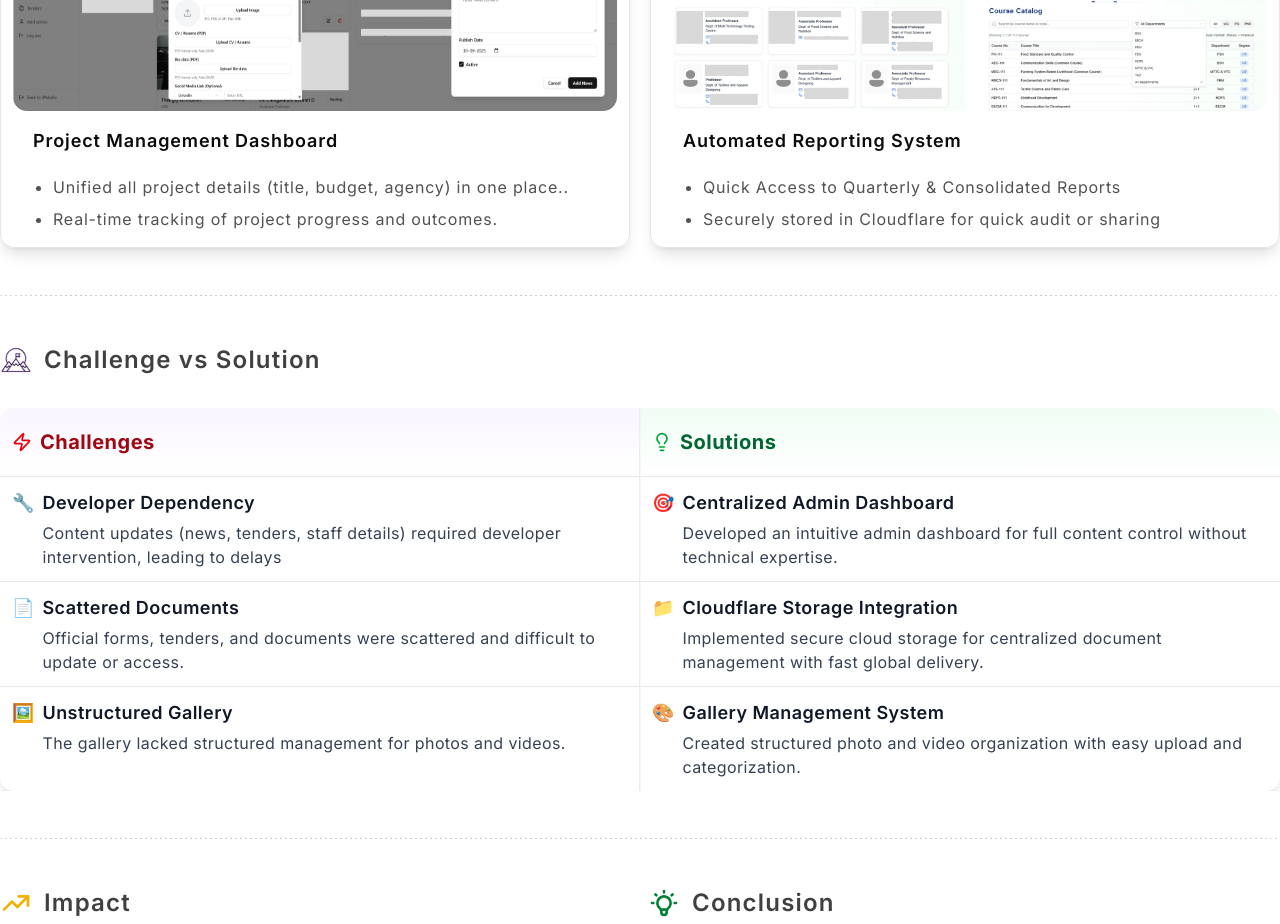
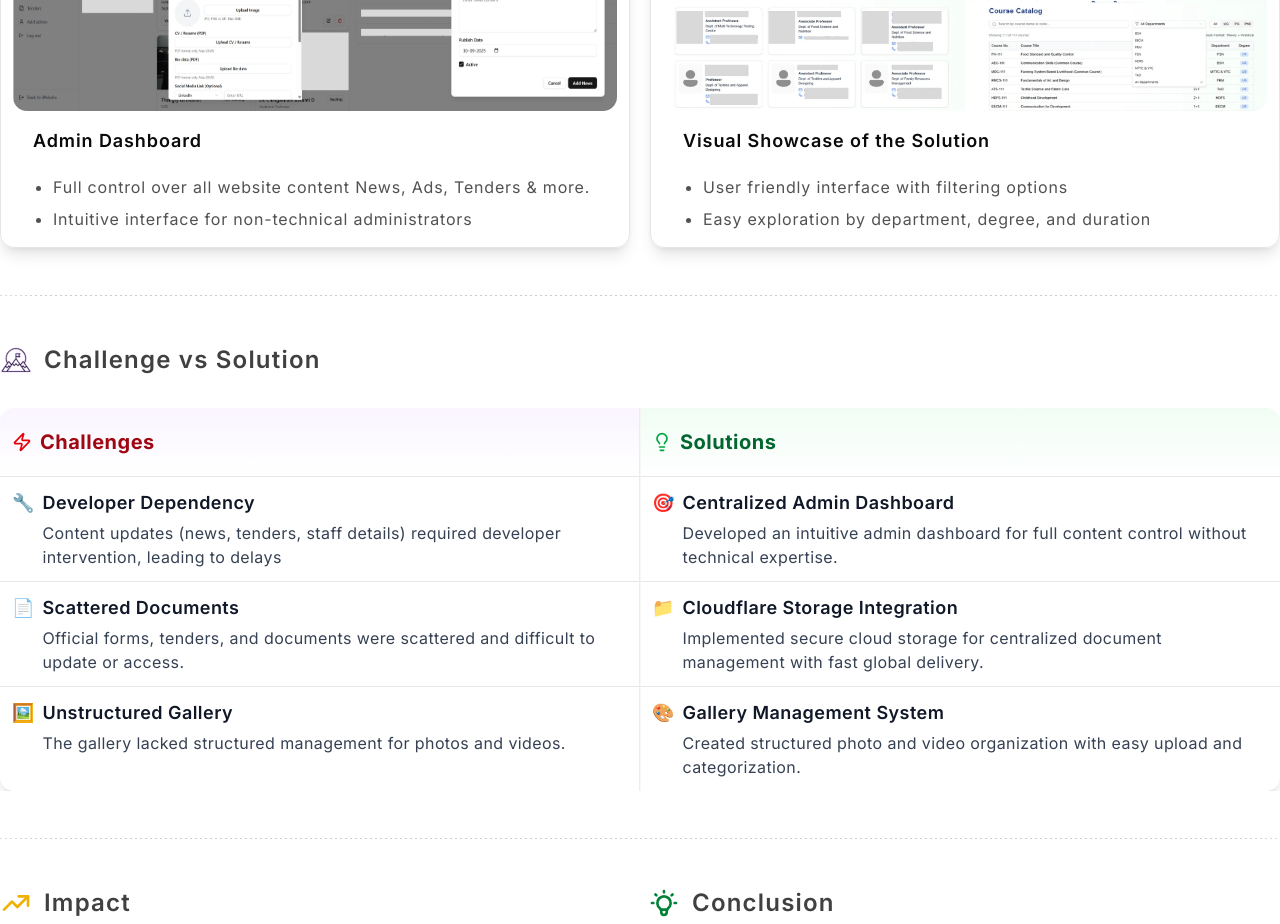
Before and after one commit to abhilashtengli/aceingdev_v2, a React (Vite) app: page /ccs in a window 1280 px wide. Shown: the part 1220-2144 px from the top of the page. Built offline with nearby package versions, Linux system fonts and the light colour scheme.

Commit message:
Update : ccs tura case study.

```diff
--- a/src/Components/CaseStudies/Ccsturs.tsx
+++ b/src/Components/CaseStudies/Ccsturs.tsx
@@ -375,14 +375,13 @@ const CCS = () => {
             <div className="flex w-fit flex-col-reverse overflow-hidden rounded-xl border border-neutral-200 p-3 shadow-lg transition duration-300 hover:shadow-2xl">
               <div className="mt-4 pl-5">
                 <h1 className="mb-4 text-lg font-semibold tracking-wider">
-                  Project Management Dashboard
+                  Admin Dashboard
                 </h1>
                 <ul className="text-md max-w-2xl list-disc pl-5 leading-8 tracking-wider text-neutral-600">
                   <li>
-                    Unified all project details (title, budget, agency) in one
-                    place..
+                    Full control over all website content News, Ads, Tenders & more.
                   </li>
-                  <li>Real-time tracking of project progress and outcomes.</li>
+                  <li>Intuitive interface for non-technical administrators</li>
                 </ul>
               </div>
               <img
@@ -394,13 +393,11 @@ const CCS = () => {
             <div className="flex w-fit flex-col-reverse overflow-hidden rounded-xl border border-neutral-200 p-3 shadow-lg transition duration-300 hover:shadow-2xl">
               <div className="mt-4 pl-5">
                 <h1 className="mb-4 text-lg font-semibold tracking-wider">
-                  Automated Reporting System
+                  Visual Showcase of the Solution
                 </h1>
                 <ul className="text-md max-w-2xl list-disc pl-5 leading-8 tracking-wider text-neutral-600">
-                  <li>Quick Access to Quarterly & Consolidated Reports</li>
-                  <li>
-                    Securely stored in Cloudflare for quick audit or sharing
-                  </li>
+                  <li>User friendly interface with filtering options</li>
+                  <li>Easy exploration by department, degree, and duration</li>
                 </ul>
               </div>
               <img
```
